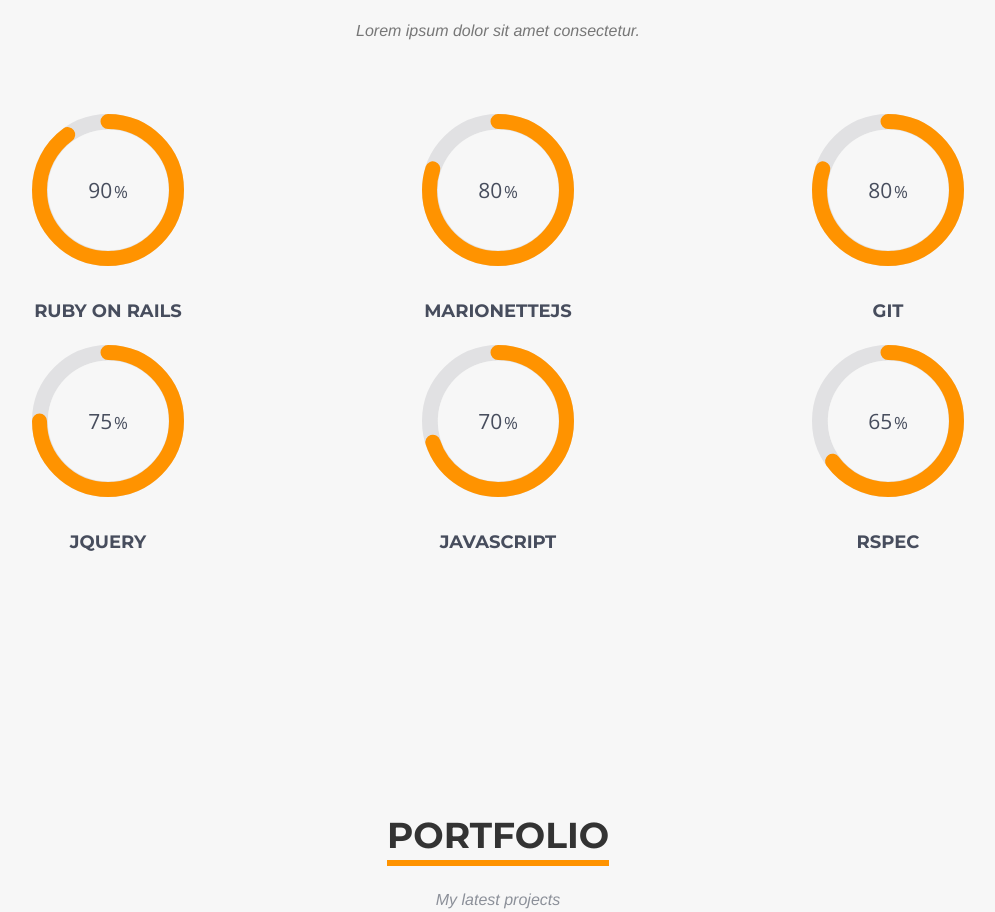
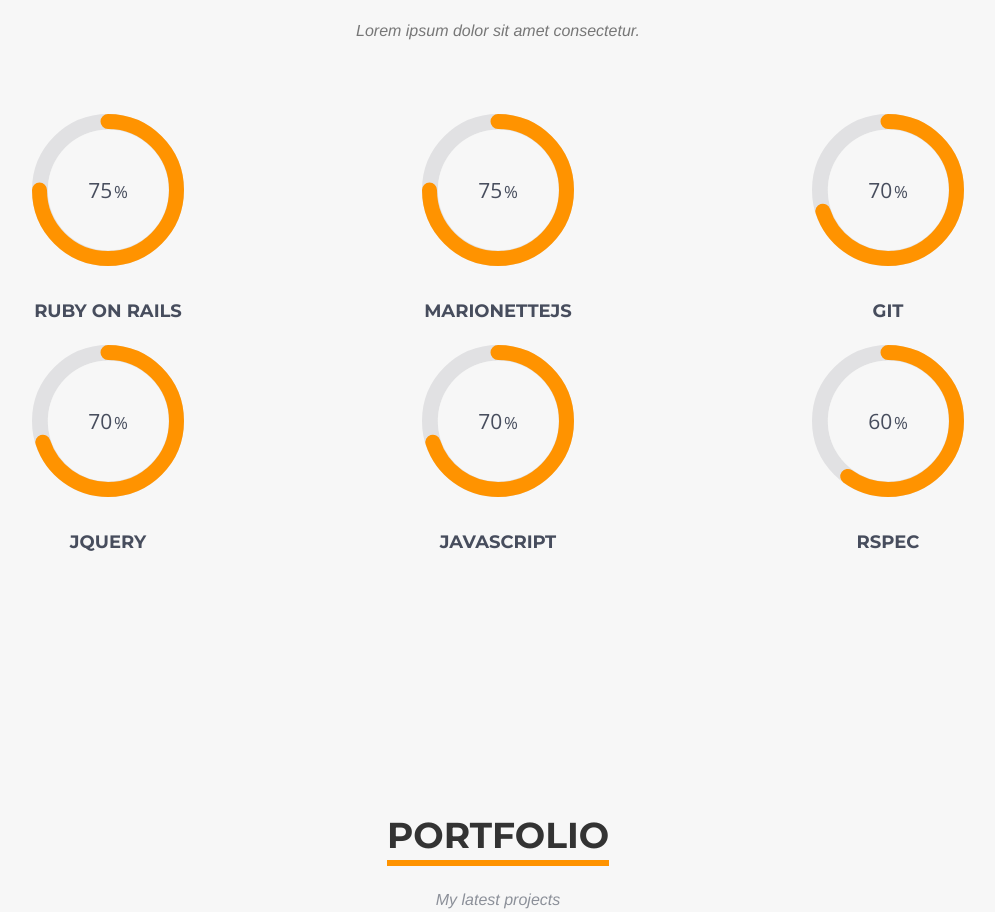
Before and after one commit to jcflorville/jcflorville.github.io, a plain HTML site: page index.html in a window 1280 px wide. Shown: the part 1969-2881 px from the top of the page, without its empty margins (142-1137 px from the left). Drawn offline with nearby package versions, Linux system fonts and the light colour scheme; a web font is replaced by a local one.

Commit message:
Update skills

```diff
--- a/index.html
+++ b/index.html
@@ -166,25 +166,25 @@
             </div>
             <div class="row">
         <div class=" col-xs-12 col-sm-4 col-md-4 col-lg-4 skillsArea">
-          <div class=" col-xs-12 col-sm-6 col-md-6 col-lg-6 skills"> <span data-percent="90" class="chart skilBg"> <span class="percent">90</span> <canvas height="152" width="152"></canvas></span>
+          <div class=" col-xs-12 col-sm-6 col-md-6 col-lg-6 skills"> <span data-percent="75" class="chart skilBg"> <span class="percent">90</span> <canvas height="152" width="152"></canvas></span>
             <h4>Ruby on Rails</h4>
             <!-- <p>Lorem ipsum dolor sit amet consectetur elit sed</p> -->
           </div>
         </div>
         <div class=" col-xs-12 col-sm-4 col-md-4 col-lg-4 skillsArea">
-          <div class=" col-xs-12 col-sm-6 col-md-6 col-lg-6 skills"> <span data-percent="80" class="chart skilBg"> <span class="percent">80</span> <canvas height="152" width="152"></canvas></span>
+          <div class=" col-xs-12 col-sm-6 col-md-6 col-lg-6 skills"> <span data-percent="75" class="chart skilBg"> <span class="percent">80</span> <canvas height="152" width="152"></canvas></span>
             <h4>MarionetteJS</h4>
             <!-- <p>Lorem ipsum dolor sit amet consectetur elit sed</p> -->
           </div>
         </div>
         <div class=" col-xs-12 col-sm-4 col-md-4 col-lg-4 skillsArea">
-          <div class=" col-xs-12 col-sm-6 col-md-6 col-lg-6 skills"> <span data-percent="80" class="chart skilBg"> <span class="percent">80</span> <canvas height="152" width="152"></canvas></span>
+          <div class=" col-xs-12 col-sm-6 col-md-6 col-lg-6 skills"> <span data-percent="70" class="chart skilBg"> <span class="percent">80</span> <canvas height="152" width="152"></canvas></span>
             <h4>Git</h4>
             <!-- <p>Lorem ipsum dolor sit amet consectetur elit sed</p> -->
           </div>
         </div>
         <div class=" col-xs-12 col-sm-4 col-md-4 col-lg-4 skillsArea">
-          <div class=" col-xs-12 col-sm-6 col-md-6 col-lg-6 skills"> <span data-percent="75" class="chart skilBg"> <span class="percent">75</span> <canvas height="152" width="152"></canvas></span>
+          <div class=" col-xs-12 col-sm-6 col-md-6 col-lg-6 skills"> <span data-percent="70" class="chart skilBg"> <span class="percent">75</span> <canvas height="152" width="152"></canvas></span>
             <h4>Jquery</h4>
             <!-- <p>Lorem ipsum dolor sit amet consectetur elit sed</p> -->
           </div>
@@ -196,7 +196,7 @@
           </div>
         </div>
         <div class=" col-xs-12 col-sm-4 col-md-4 col-lg-4 skillsArea">
-          <div class=" col-xs-12 col-sm-6 col-md-6 col-lg-6 skills"> <span data-percent="65" class="chart skilBg"> <span class="percent">65</span> <canvas height="152" width="152"></canvas></span>
+          <div class=" col-xs-12 col-sm-6 col-md-6 col-lg-6 skills"> <span data-percent="60" class="chart skilBg"> <span class="percent">65</span> <canvas height="152" width="152"></canvas></span>
             <h4>Rspec</h4>
             <!-- <p>Lorem ipsum dolor sit amet consectetur elit sed</p> -->
           </div>
```
